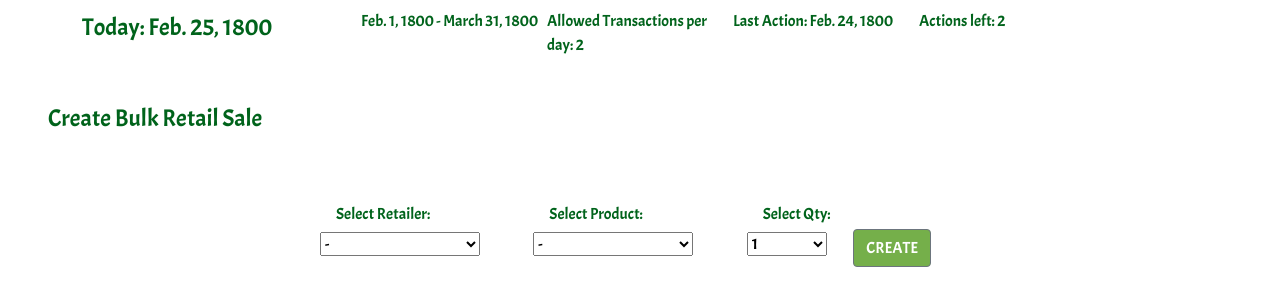
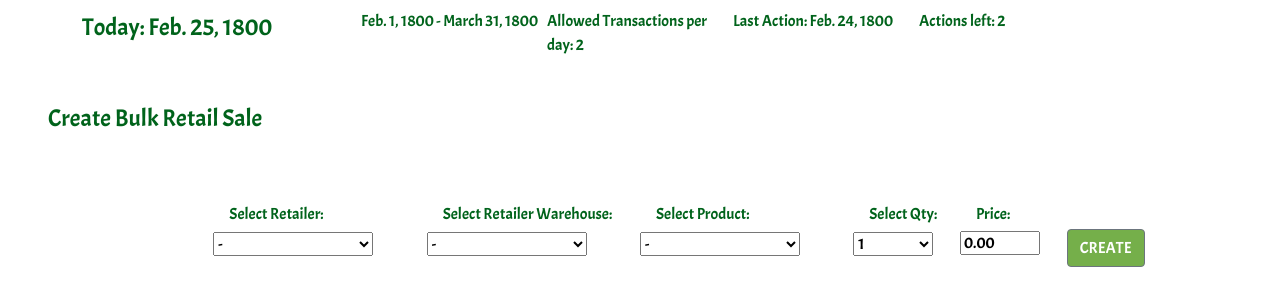
Before and after one commit to MarisKX/Warehouse_v5, a Django app: page /invoices/bulk_retail_sale/ in a window 1280 px wide. Shown: the part 54-360 px from the top of the page. Run offline with Django 4.2, Linux system fonts and the light colour scheme; a user stored in the database is signed in; data comes from the database, SQL or seed files in the repository; both versions use the stored data as it was after the commit; some libraries are stand-ins or nearby versions.

Commit message:
Finished bulk retail sales

```diff
--- a/invoices/templates/invoices/bulk_retail_sale.html
+++ b/invoices/templates/invoices/bulk_retail_sale.html
@@ -14,13 +14,19 @@
         <h4 class="my-5 mx-5">Create Bulk Retail Sale</h4>
     </div>
     <div class="row">
-        <div class="col-2 offset-3">
+        <div class="col-2 offset-2">
             <h6 class="mt-4 ms-3">Select Retailer:</h6>
             <select class="select bulk-retail retailer-select" name="retailer-select" id="retailer-select">
                 <option value="">-</option>
                 {% for c in all_companies %}
                     <option value="{{ c.registration_number }}">{{ c.display_name}}</option>
                 {% endfor %}
+            </select>
+        </div>
+        <div class="col-2">
+            <h6 class="mt-4 ms-3">Select Retailer Warehouse:</h6>
+            <select class="select bulk-retail retailer-warehouse-select" name="retailer-warehouse-select" id="retailer-warehouse-select">
+                <option value="">-</option>
             </select>
         </div>
         <div class="col-2">
@@ -42,6 +48,10 @@
                 <option value="5">5</option>
             </select>
         </div>
+        <div class="col-1">
+            <label for="price" class="form-label price-label"><h6 class="mt-4 ms-3">Price:</h6></label>
+            <input class="bulk-retail" id="price" name="price" pattern="^\d*(\.\d{1,2})?$" value="0.00"/>
+        </div>
         <div class="col-2 pt-5">
             <button type="submit" class="btn btn-secondary bg-green" id="create-bulk-retail-sale">
                 Create
--- a/invoices/views.py
+++ b/invoices/views.py
@@ -3,6 +3,7 @@ from django.shortcuts import render, get_object_or_404, reverse
 from django.contrib.auth.decorators import login_required
 from django.db.models import Q
 from django.core.exceptions import ObjectDoesNotExist
+from django.http import JsonResponse, HttpResponseRedirect
 
 # Time imports
 from datetime import *
@@ -17,6 +18,10 @@ from companies.models import Company
 from bank.models import BankAccountEntry, BankAccount
 from products.models import Product
 from citizens.models import Citizen
+from warehouses.models import Warehouse
+
+# Custom functions import
+from home.today_calculation import today_calc
 
 
 # All Invoices View
@@ -122,18 +127,65 @@ def bulk_retail_sale(request):
         return request.META.get('HTTP_X_REQUESTED_WITH') == 'XMLHttpRequest'
 
     if is_ajax(request):
+        retailerCheck = request.GET.get('retailerCheck')
+        if retailerCheck is not None:
+
+            company = get_object_or_404(Company, registration_number=retailerCheck)
+            retailer_warehouses_value = Warehouse.objects.filter(
+                company=company,
+                internal_warehouse=False
+                ).order_by("display_name").values_list('name')
+            retailer_warehouses = Warehouse.objects.filter(
+                company=company,
+                internal_warehouse=False
+                ).order_by("display_name").values_list('display_name')
+            print(retailer_warehouses)
+            return JsonResponse({
+                "retailer_warehouses_value": list(retailer_warehouses_value),
+                "retailer_warehouses": list(retailer_warehouses),
+                })
+
         bulk_retailer = request.GET.get('retailer')
+        bulk_retailer_warehouse = request.GET.get('retailerWarehouse')
         bulk_product = request.GET.get('product')
-        bulk_qty = request.GET.get('qty')
-        if retailer and product and qty is not None:
+        bulk_qty = int(request.GET.get('qty'))
+        bulk_price = float(request.GET.get('price'))
+
+        if bulk_retailer and bulk_product and bulk_qty is not None:
+
             all_citizens = Citizen.objects.all()
             retailer = get_object_or_404(Company, registration_number=bulk_retailer)
+            retailerWarehouse = get_object_or_404(Warehouse, name=bulk_retailer_warehouse)
+            product = get_object_or_404(Product, name=bulk_product)
+            today = today_calc()
             for citizen in all_citizens:
                 RetailSale.objects.create(
-                        retailer=retailer,
-                        description=f"" + instance.report_number + ", BTW",
-                        amount_plus=instance.amount,
+                    retailer=retailer,
+                    retailer_warehouse=retailerWarehouse,
+                    customer=citizen,
+                    date=today,
+                    retail_sale_paid=False,
+                    retail_sale_paid_confirmed=False,
                 )
+                print("retail sale created")
+                created_retail_sale = RetailSale.objects.filter(
+                    retailer=retailer,
+                    retailer_warehouse=retailerWarehouse,
+                    customer=citizen,
+                    date=today,
+                ).last()
+                print(f"Last retail sale found " + created_retail_sale.retail_sale_number + "")
+                print(type(bulk_qty))
+                print(type(bulk_price))
+                RetailSaleItem.objects.create(
+                    retail_sale=created_retail_sale,
+                    product=product,
+                    quantity=bulk_qty,
+                    price=bulk_price,
+                )
+                print("Created Retail Sale Items")
+                created_retail_sale.retail_sale_paid = True
+                created_retail_sale.save()
 
     context = {
         'all_companies': all_companies,
--- a/static/css/base.css
+++ b/static/css/base.css
@@ -186,3 +186,13 @@ legend {
 .bulk-retail {
     width: 75%;
 }
+
+.price-label {
+    margin-bottom: -0.2rem;
+    color: inherit;
+}
+
+#price {
+    height: 24px;
+    margin-top: 2px;
+}
--- a/static/js/createBulkRetailSale.js
+++ b/static/js/createBulkRetailSale.js
@@ -1,31 +1,52 @@
 $(document).ready(function(){
+    $(document.body).on('change',"#retailer-select",function(){
+        let retailerCheck = $(this).val()
+        console.log(retailerCheck)
+        $.ajax({
+            url: '',
+            type: 'get',
+            data: {
+                retailerCheck: retailerCheck,
+            },
+            success: function(response){
+                let retailer_warehouses = response.retailer_warehouses
+                let retailer_warehouses_value = response.retailer_warehouses_value
+                $.each(retailer_warehouses,function(key, value){
+                    $("#retailer-warehouse-select").append(
+                        '<option class="warehouse-select" value=' + value + '>' + value + '</option>');
+                });
+                let count = 0
+                $.each(retailer_warehouses_value,function(key, value){
+                    $(".warehouse-select").eq(count).attr('value', value);
+                    count +=1
+                });
+            }
+        });
+    });
     $("#create-bulk-retail-sale").click(function(){
         console.log("Button click received")
         let retailer = $("#retailer-select").val();
+        let retailerWarehouse = $("#retailer-warehouse-select").val();
         let product = $("#product-select").val();
         let qty = $("#qty-select").val();
+        let price = +$("input[name='price']").val();
         console.log(retailer)
+        console.log(retailerWarehouse)
         console.log(product)
         console.log(qty)
+        console.log(price)
         $.ajax({
             url: '',
             type: 'get',
             data: {
                 retailer: retailer,
+                retailerWarehouse: retailerWarehouse,
                 product: product,
                 qty: qty,
+                price: price,
             },
             success: function(response){
-                let subcategories = response.subcategories_to_return
-                let subcategories_id = response.subcategories_id_to_return
-                $.each(subcategories,function(key, value){
-                    $("#id_subcategory").append('<option class="subcategory-value">' + value + '</option>');
-                });
-                let count = 0
-                $.each(subcategories_id,function(key, value){
-                    $(".subcategory-value").eq(count).attr('value', value);
-                    count +=1
-                });
+                console.log("Success")
             }
         });
     });
```
Also changed, not shown: db.sqlite3.
